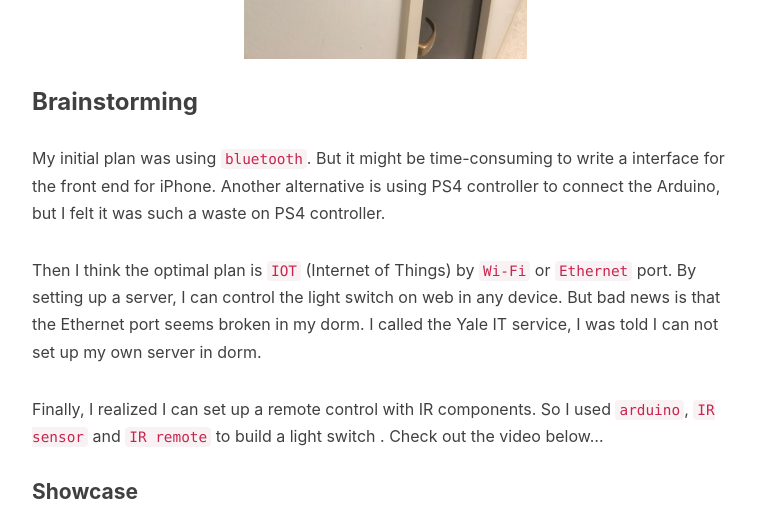
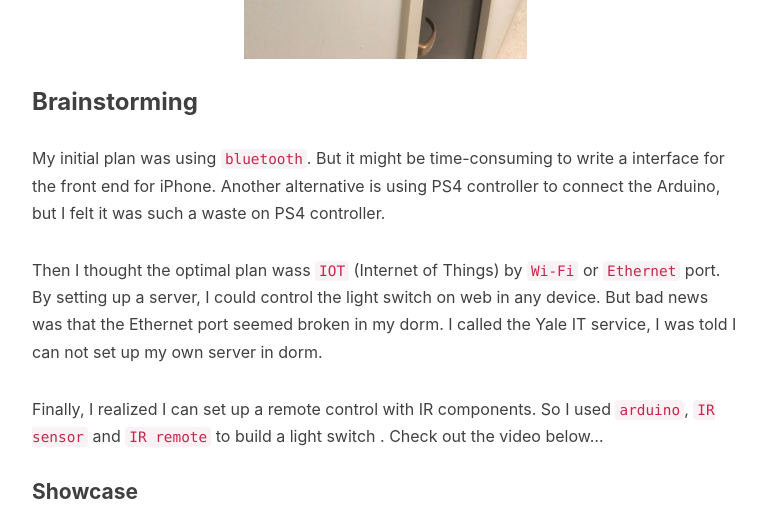
Before and after one commit to by-the-w3i/by-the-w3i.github.io, a Jekyll site: the page built from _posts/2019-08-23-LightSwitch.md, in a window 1280 px wide and 900 px high, scrolled down 1059 px, cut to the strip 0-509 px from the top of the window. Shown: the whole strip, without its empty margins (233-999 px from the left). Built offline with Jekyll 4.4.1, drawn with Linux system fonts in a browser that asks for light colours; nearby versions of some CDN libraries; comment, search, counter and statistics services are not loaded.

```diff
--- a/_posts/2019-08-23-LightSwitch.md
+++ b/_posts/2019-08-23-LightSwitch.md
@@ -18,7 +18,7 @@
 ### Brainstorming
 My initial plan was using `bluetooth`. But it might be time-consuming to write a interface for the front end for iPhone. Another alternative is using PS4 controller to connect the Arduino, but I felt it was such a waste on PS4 controller.
 
-Then I think the optimal plan is `IOT` (Internet of Things) by `Wi-Fi` or `Ethernet` port. By setting up a server, I can control the light switch on web in any device. But bad news is that the Ethernet port seems broken in my dorm. I called the Yale IT service, I was told I can not set up my own server in dorm.
+Then I thought the optimal plan wass `IOT` (Internet of Things) by `Wi-Fi` or `Ethernet` port. By setting up a server, I could control the light switch on web in any device. But bad news was that the Ethernet port seemed broken in my dorm. I called the Yale IT service, I was told I can not set up my own server in dorm.
 
 Finally, I realized I can set up a remote control with IR components. So I used `arduino`, `IR sensor` and `IR remote` to build a light switch . Check out the video below...
 
```
Also changed, not shown: img/general/about_bg.png (added), img/general/myself.jpeg (deleted), 1 other file.
